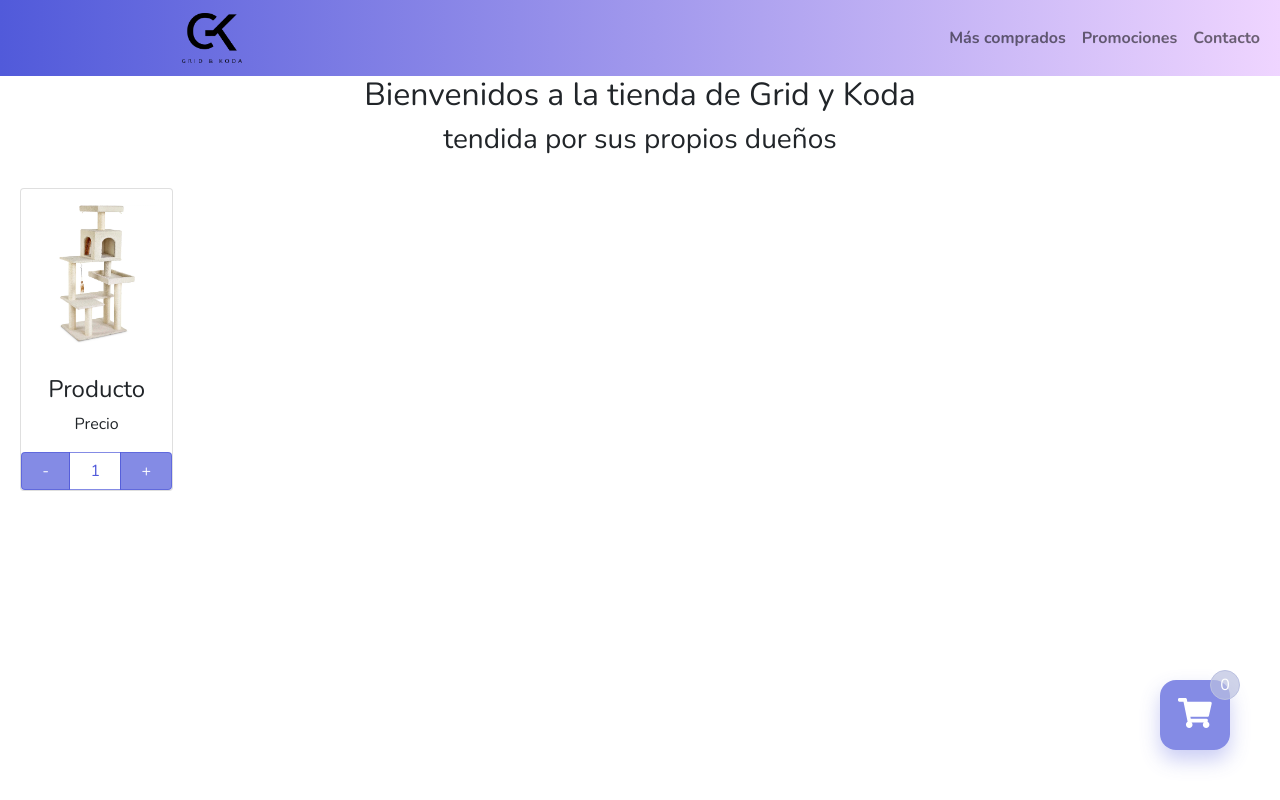
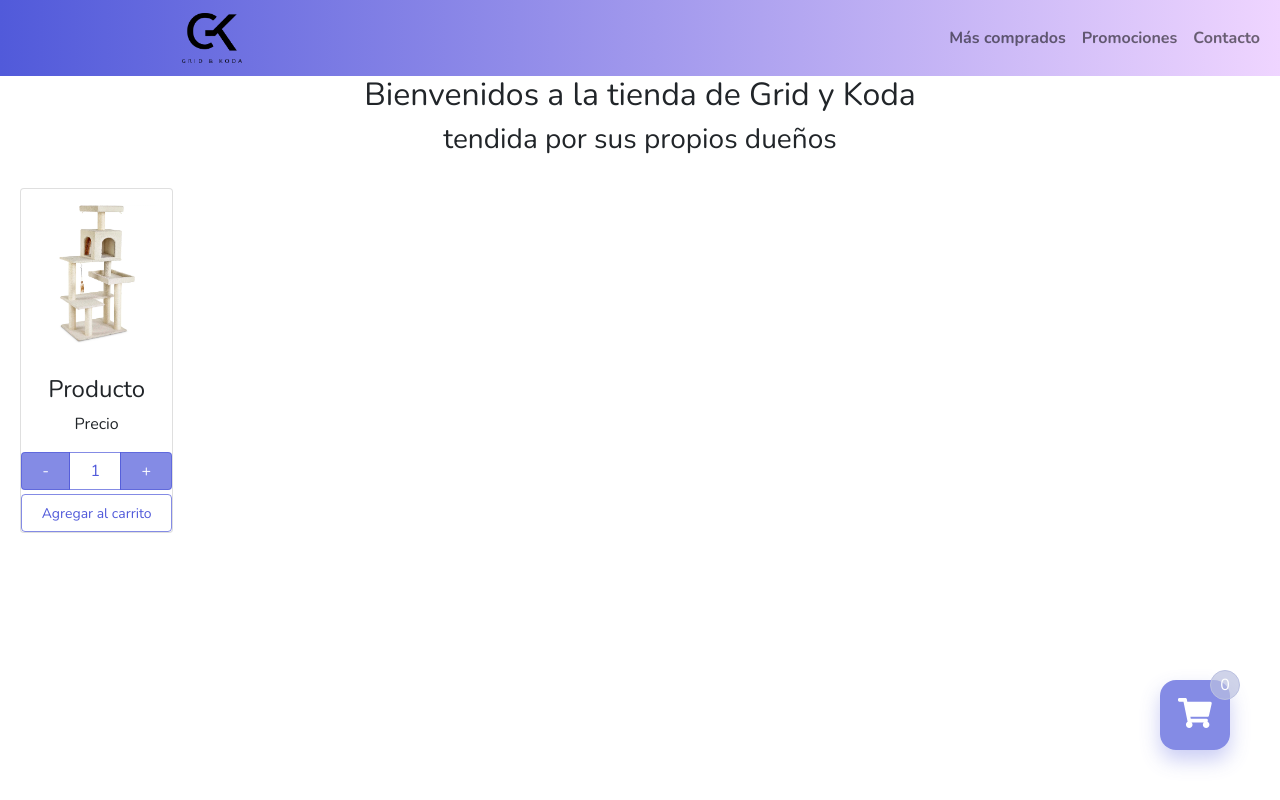
Before and after one commit to coderusuario-edu/gridkoda, a React (Create React App) app: page / in a window 1280 px wide. Built offline with nearby package versions, Linux system fonts and the light colour scheme.

Commit message:
Agregué el botón de Agregar al carrito al ItemCount

```diff
--- a/src/components/ItemCount.jsx
+++ b/src/components/ItemCount.jsx
@@ -15,11 +15,14 @@ const ItemCount = ({ stock, initial }) => {
         setMaximo(stock);
     }
     return (
-        <div className="btn-group" role="group" >
-            <button type="button" className="btn btn-bk" onClick={() => { if (cantidad > 1) { onSubstract() } }}>-</button>
-            <span className="btn btn-outline-bk"> {cantidad} </span>
-            <button type="button" className="btn btn-bk" onClick={() => { if (cantidad < stock) { onAdd() } }}>+</button>
-        </div>
+        <>
+            <div className="btn-group" role="group" >
+                <button type="button" className="btn btn-bk" onClick={() => { if (cantidad > 1) { onSubstract() } }}>-</button>
+                <span className="btn btn-outline-bk"> {cantidad} </span>
+                <button type="button" className="btn btn-bk" onClick={() => { if (cantidad < stock) { onAdd() } }}>+</button>
+            </div>
+            <button className="btn btn-outline-bk mt-1"> <small> Agregar al carrito</small></button>
+        </>
     );
 }
 
```
